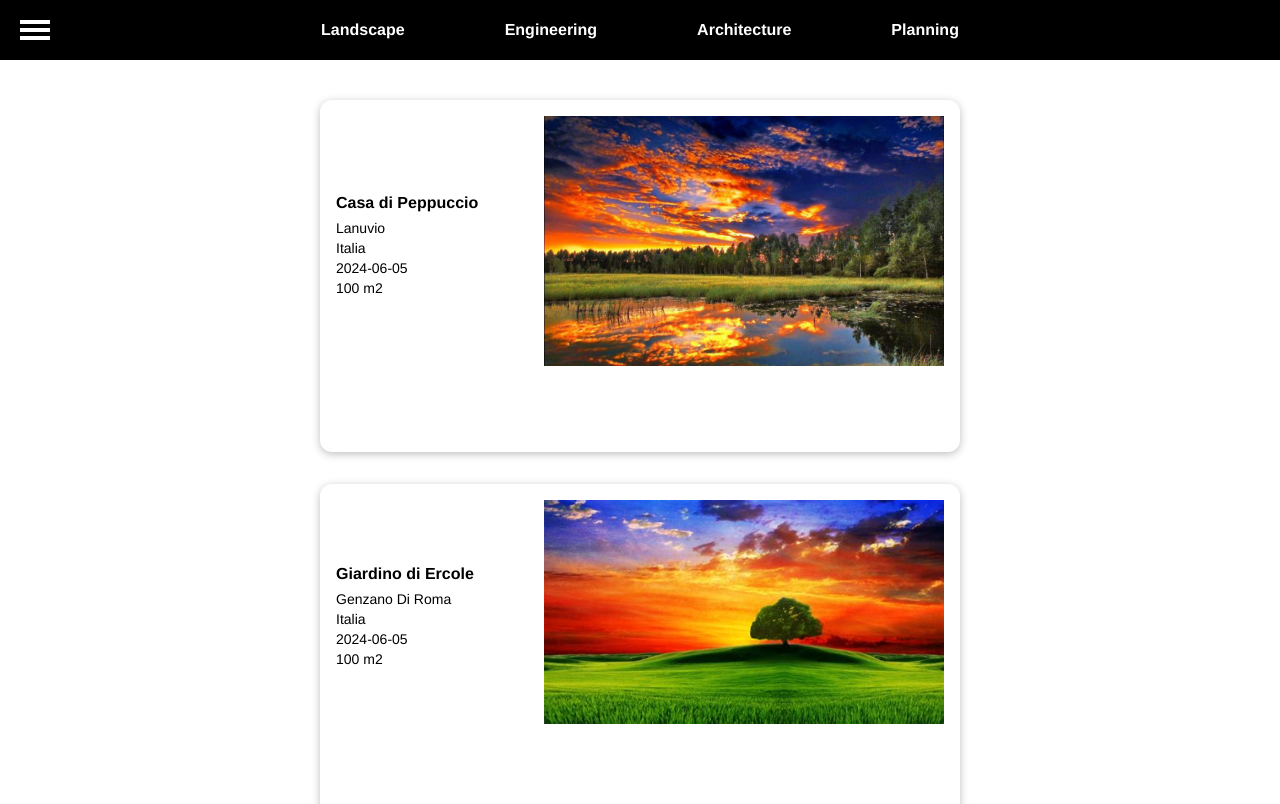
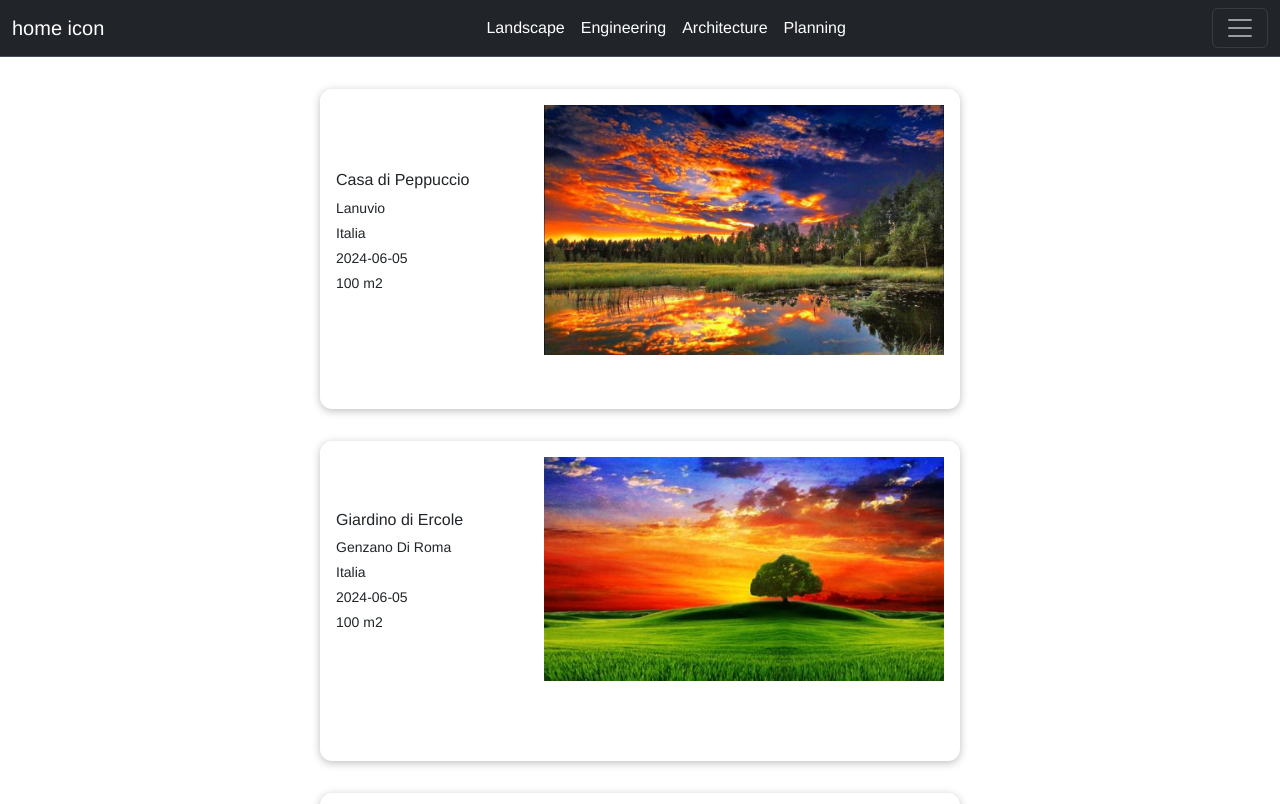
Before and after one commit to EdoardoRufi/professional-core-web, a Vue app: page /projects in a window 1280 px wide. Shown: the top 804 px of the page. Built offline with nearby package versions, Linux system fonts and the light colour scheme.

Commit message:
NAVBAR BOOTSTRAP WORKS!

```diff
--- a/src/App.vue
+++ b/src/App.vue
@@ -35,6 +35,6 @@ export default {
   /*color: #2c3e50;*/
 
   /* Add a 100px margin at the top of the #app element to create space above it */
-  margin-top: 100px;
+  /*margin-top: 100px;*/
 }
 </style>
--- a/src/components/layouts/TheNavbar.vue
+++ b/src/components/layouts/TheNavbar.vue
@@ -1,33 +1,56 @@
 <template>
-    <div>
-        <header>
-            <div class="hamburger" @click="toggleMenu">
-                <span></span>
-                <span></span>
-                <span></span>
-            </div>
-            <!--TODO: this should be shown only if the tab is projects or projectsDetail ( background ),  since it's a filtering of projects -->
-            <div class="top-menu" >
-                <h1>
-                   <span v-for="type in types" :key="type" @click="filterList(type)"> {{ type }} </span>
-                </h1>
+
+    <nav class="navbar bg-dark border-bottom border-body" data-bs-theme="dark">
+  <div class="container-fluid d-flex justify-content-between align-items-center">
+    <!-- Home Icon (always left) -->
+    <router-link to="/projects" class="navbar-brand">home icon</router-link>
+
+    <!-- Center Navbar Content: Visible only on screens larger than md -->
+    <div class="d-none d-md-flex justify-content-center flex-grow-1">
+      <span v-for="type in types" :key="type" @click="filterList(type)" style="color: white;" class="mx-2">
+        {{ type }}
+      </span>
     </div>
 
-        </header>
-        <div v-if="menuOpen" class="side-menu">
-            <ul>
+    <!-- Always visible Burger Button (aligned to the right) -->
+    <button class="navbar-toggler" type="button" data-bs-toggle="offcanvas" data-bs-target="#offcanvasNavbar" aria-controls="offcanvasNavbar" aria-expanded="false" aria-label="Toggle navigation">
+      <span class="navbar-toggler-icon"></span>
+    </button>
+  </div>
+
+  <!-- Offcanvas Menu -->
+  <div class="offcanvas offcanvas-end bg-dark" tabindex="-1" id="offcanvasNavbar" aria-labelledby="offcanvasRightLabel">
+    <div class="offcanvas-header">
+      <h5 class="offcanvas-title text-white" id="offcanvasRightLabel">Menu</h5>
+      <button type="button" class="btn-close text-reset" data-bs-dismiss="offcanvas" aria-label="Close"></button>
+    </div>
+    <div class="offcanvas-body">
+      <!-- Filter Section in Offcanvas -->
+      <h6 class="text-white">Filter:</h6>
+      <ul class="list-unstyled">
+        <li v-for="type in types" :key="type" @click="filterList(type)" class="mx-2" style="cursor: pointer;">
+          {{ type }}
+        </li>
+      </ul>
+
+      <!-- Navigation Links in Offcanvas -->
+      <ul class="list-unstyled">
         <li>
-                    <router-link to="/projects"> Projects</router-link>
+          <router-link to="/projects" @click="navigateTo('/projects')" class="text-white"> Projects</router-link>
         </li>
         <li>
-                    <router-link to="/about"> About</router-link>
+          <router-link to="/about" @click="navigateTo('/about')" class="text-white"> About</router-link>
         </li>
         <li>
-                    <router-link to="/contact"> Contact</router-link>
+          <router-link to="/contact" @click="navigateTo('/contact')" class="text-white"> Contact</router-link>
         </li>
       </ul>
     </div>
   </div>
+</nav>
+
+
+
 </template>
 
 <script>
@@ -35,7 +58,6 @@ export default {
     props: ['types'],
     data() {
         return {
-            menuOpen: false
         };
     },
     methods: {
@@ -48,102 +70,19 @@ export default {
         },
         navigateTo(section) {
             // Aggiungi la logica per navigare alla sezione desiderata
-            console.log(section);
-            this.menuOpen = false; // Chiudi il menu dopo la navigazione
+            console.log('navigate to: '+ section);
+            // Chiusura dell'offcanvas
+            const offcanvasElement = document.getElementById('offcanvasNavbar');
+            const offcanvasInstance = window.bootstrap.Offcanvas.getOrCreateInstance(offcanvasElement);
+            console.log('offcanvasInstance: ' + offcanvasInstance)
+            if (offcanvasInstance) {
+              offcanvasInstance.hide();  // Chiudi l'offcanvas
+            }
         }
     }
 }
 </script>
 
 <style scoped>
-header {
-    display: flex;
-    justify-content: center; /* Centra orizzontalmente il contenuto */
-    align-items: center; /* Centra verticalmente il contenuto all'interno dell'altezza della navbar */
-    background-color: black; /* Colore di sfondo nero */
-    color: white; /* Testo bianco */
-    height: 60px; /* Altezza della navbar */
-    width: 100%; /* Larghezza completa della pagina */
-    position: fixed; /* Fissa la navbar in alto */
-    top: 0; /* Posiziona la navbar in alto */
-    left: 0; /* Allinea la navbar al bordo sinistro */
-}
 
-.navbar-container {
-    display: flex;
-    align-items: center;
-    justify-content: center;
-    width: 100%;
-    position: relative;
-}
-
-.hamburger {
-    position: absolute;
-    left: 20px; /* Distanza dal bordo sinistro */
-    display: flex;
-    flex-direction: column;
-    justify-content: space-around;
-    height: 24px;
-    width: 30px;
-    cursor: pointer;
-}
-
-.hamburger span {
-    background-color: white;
-    height: 4px; /* Righe più spesse */
-    width: 100%;
-}
-
-.top-menu h1 {
-    display: flex;
-    gap: 100px; /* Aggiunge uno spazio tra le stringhe, opzionale */
-    margin: 0; /* Rimuove il margine predefinito */
-    font-size: 16px; /* Imposta la dimensione del testo a 16px (puoi modificare il valore come desideri) */
-}
-
-.top-menu span {
-    cursor: pointer; /* Cambia il cursore in pointer per indicare cliccabilità */
-}
-
-.top-menu span:hover {
-    background-color: rgba(255, 255, 255, 0.1); /* Cambia il colore di sfondo al passaggio del mouse */
-}
-
-.side-menu {
-    position: fixed; /* Fissa la posizione del menu rispetto alla finestra del browser */
-    top: 60px; /* Posiziona il menu sotto la navbar */
-    left: 0; /* Allinea il menu al bordo sinistro */
-    width: 200px; /* Larghezza del menu laterale */
-    height: 100%; /* Altezza completa della finestra del browser */
-    background-color: black; /* Colore di sfondo nero */
-    color: white; /* Colore del testo bianco */
-    padding: 20px; /* Spazio interno del menu */
-    box-shadow: 2px 0 5px rgba(0, 0, 0, 0.5); /* Aggiunge un'ombra a destra del menu per effetto di profondità */
-}
-
-.side-menu ul {
-    list-style: none; /* Rimuove i puntini o numeri di default dagli elenchi */
-    padding: 0; /* Rimuove il padding predefinito */
-    margin: 0; /* Rimuove il margine predefinito */
-}
-
-.side-menu li {
-    padding: 10px 0; /* Spazio interno verticale per ogni elemento di lista */
-    cursor: pointer; /* Cambia il cursore in pointer per indicare cliccabilità */
-}
-
-.side-menu li:hover {
-    background-color: rgba(255, 255, 255, 0.1); /* Cambia il colore di sfondo al passaggio del mouse */
-}
-
-/* Added styles for router-link elements inside side-menu
-because the router-link component renders an <a> tag by default*/
-.side-menu a {
-    color: white; /* Set the text color to white */
-    text-decoration: none; /* Remove the underline */
-}
-
-.side-menu a:hover {
-    color: white; /* Ensure the text color remains white on hover */
-}
 </style>
--- a/src/main.js
+++ b/src/main.js
@@ -1,9 +1,12 @@
 import { createApp } from 'vue';
 
+import 'bootstrap/dist/css/bootstrap.min.css';
+import 'bootstrap';
 import App from './App.vue';
 import router from './router.js';
 import store from './store/index.js';
 import BaseCard from './components/UI/BaseCard.vue';
+
 
 const app = createApp(App)
 
@@ -12,4 +15,6 @@ app.component('base-card', BaseCard);
 app.use(router);
 app.use(store);
 
+window.bootstrap = require("bootstrap")
+
 app.mount('#app');
```
Also changed, not shown: 1 other file (tests, documents, lock files or other folders). Lines whose indentation alone changed are shown as unchanged.
